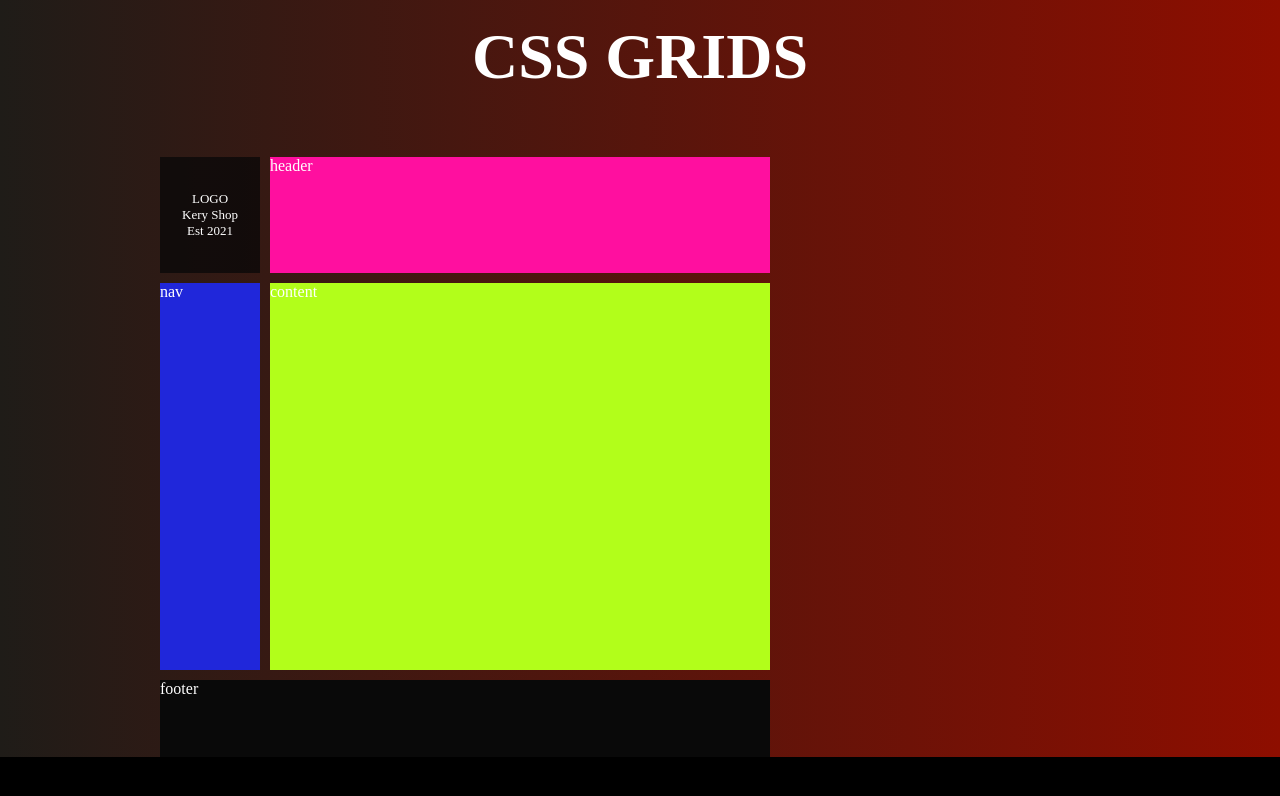
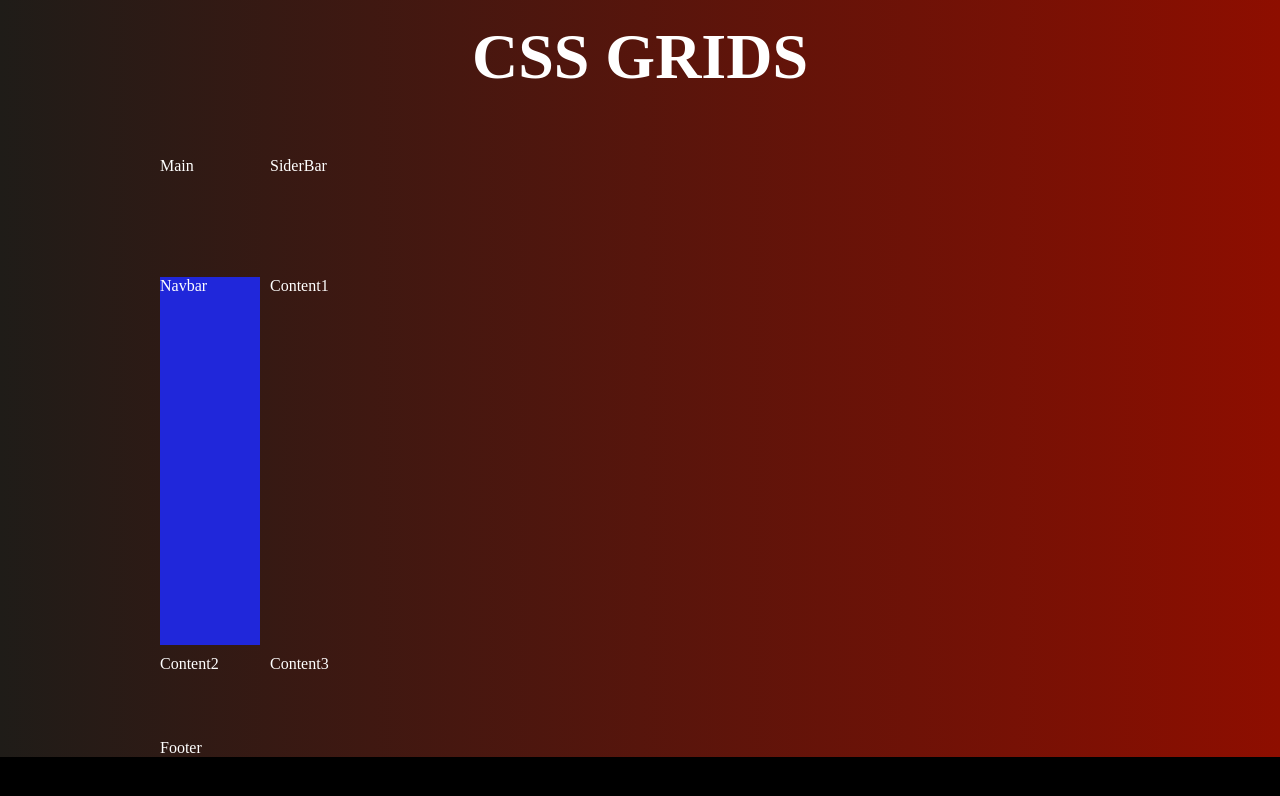
Before and after one commit to heytemisan/gridGarden, a React (Create React App) app: page / in a window 1280 px wide. Shown: the top 796 px of the page. Built offline with nearby package versions, Linux system fonts and the light colour scheme; a web font is replaced by a local one.

Commit message:
updated App.js

```diff
--- a/src/App.js
+++ b/src/App.js
@@ -5,15 +5,13 @@ function App() {
     <div className="App">
       <h1>CSS GRIDS</h1>
       <div className="layout">
-        <div className="logo">
-          <div className="item">LOGO</div>
-          <div className="item">Kery Shop</div>
-          <div className="item">Est 2021</div>
-        </div>
-        <div className="header">header</div>
-        <div className="nav">nav</div>
-        <div className="content">content</div>
-        <div className="footer">footer</div>
+        <div className="nav">Navbar</div>
+        <main className="name">Main</main>
+        <div className="sidebar">SiderBar</div>
+        <div className="content1">Content1</div>
+        <div className="content2">Content2</div>
+        <div className="content3">Content3</div>
+        <footer>Footer</footer>
       </div>
     </div>
   );
```
